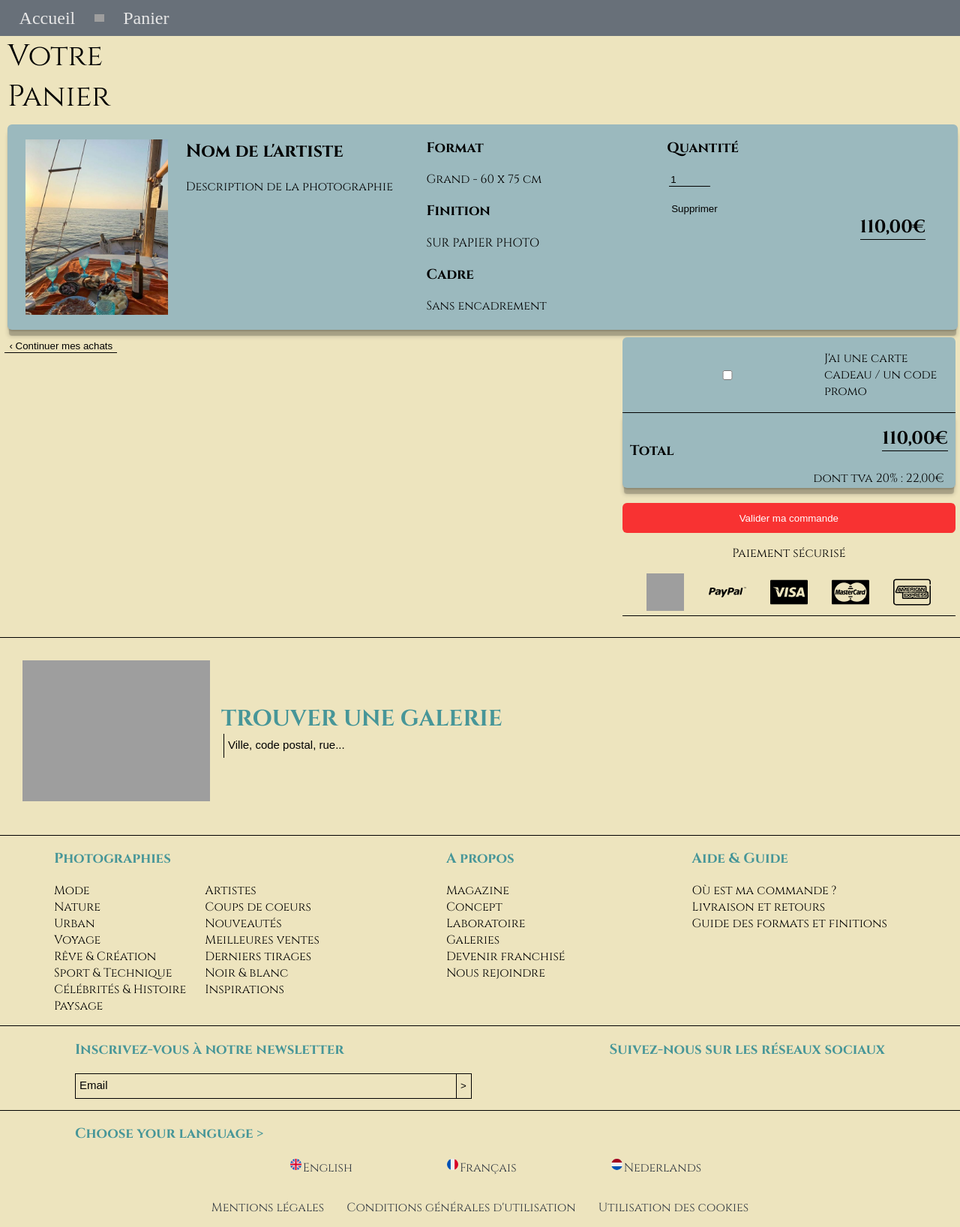
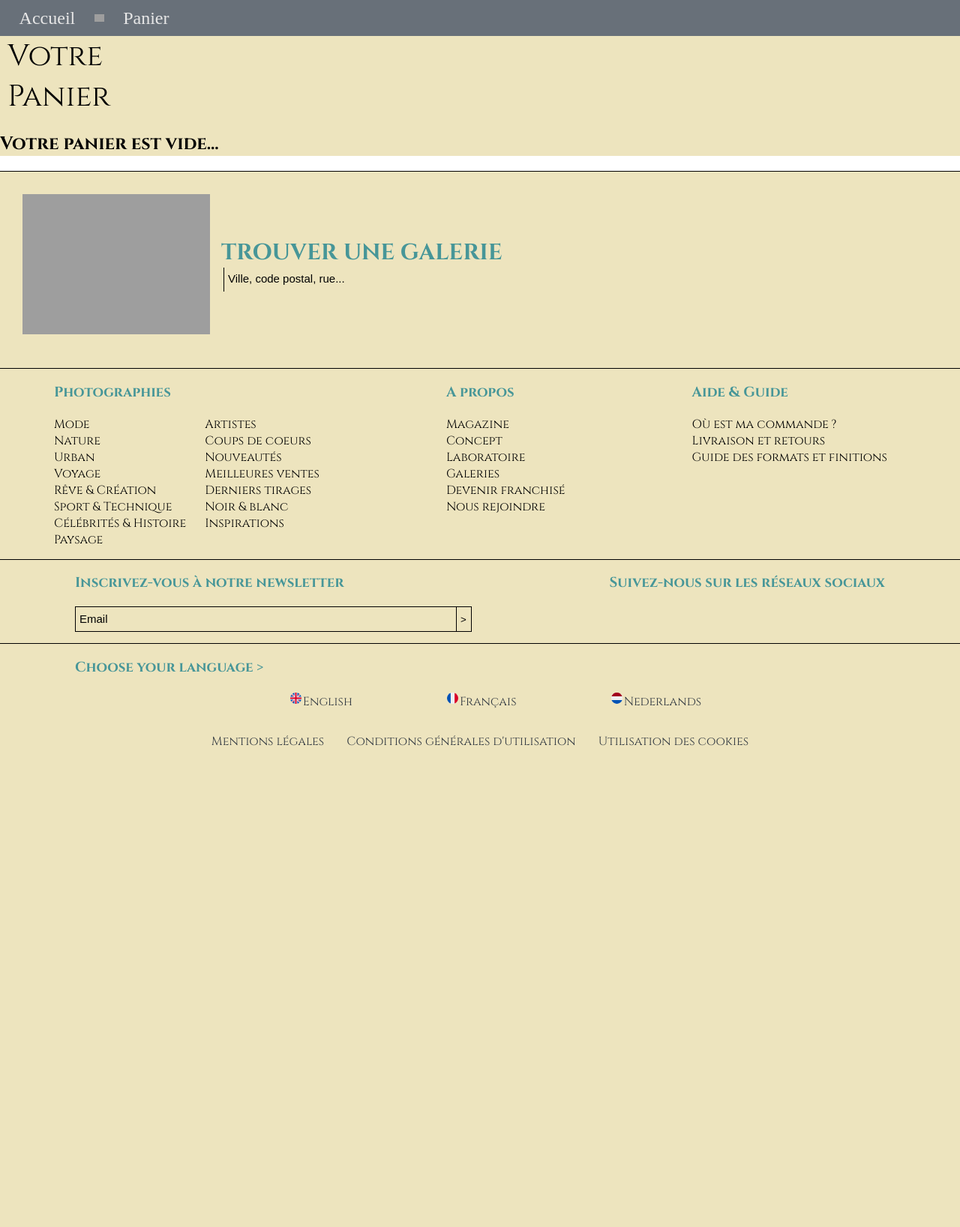
Before and after one commit to merlinkoma/kartina-reborn, a PHP site: page /panier.php in a window 1280 px wide. Shown: the part 133-1770 px from the top of the page at 75% size. After the commit the page ends 1128 px from the top, so only its background shows below. Run offline with PHP 8.4, Linux system fonts and the light colour scheme; style sheets or scripts are compiled from the project's sources; grey boxes are pictures that could not be loaded.

Commit message:
debut BDD panier

```diff
--- a/assets/style/_new-sales.scss
+++ b/assets/style/_new-sales.scss
@@ -28,7 +28,7 @@ div.container-new-sales {
         margin-left: 10px;
 
         h1 {
-            margin: auto;
+            margin   : auto;
             font-size: 40px;
         }
     }
--- a/panier.php
+++ b/panier.php
@@ -1,9 +1,29 @@
 <?php
+
+ob_start();
+
 $title = 'panier';
 require_once './partials/header.php';
 require_once './partials/ariane.php';
 
+global $db;
+
+$clear = isset($_GET['clear']) ? true : false;
+
+if ($clear) {
+    unset($_SESSION['panier']);
+
+    header('Location: panier.php');
+}
+
+function panier()
+{
+    return $_SESSION['panier'] ?? [];
+}
+
+
 ?>
+
 
 <div class="container-panier">
 
@@ -11,7 +31,14 @@ require_once './partials/ariane.php';
         <p>Votre Panier</p>
     </div>
 
+    <?php if (empty(panier())) { ?>
+        <h2>Votre panier est vide...</h2>
+    <?php } ?>
+
+    <?php if (!empty(panier())) { ?>
         <div class="main">
+            <?php foreach (panier() as $panier) { ?>
+
 
                 <div class="pic">
                     <img src="./assets/icons/try.jpg" alt="photo du panier">
@@ -119,9 +146,10 @@ require_once './partials/ariane.php';
                     </div>
                 </div>
             </div>
-
+        <?php } ?>
         </div>
 
+    <?php } ?>
 </div>
 
 <?php require_once './partials/footer.php'; ?>
```
Lines whose indentation alone changed are shown as unchanged.
